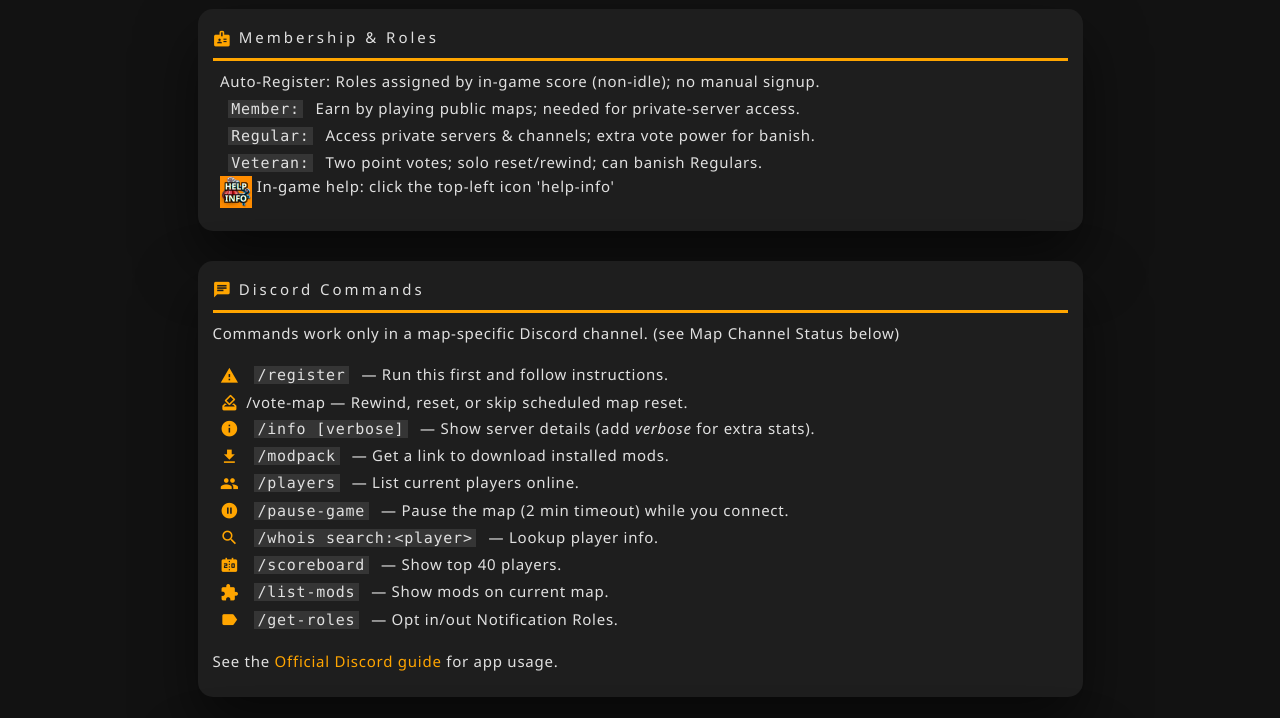
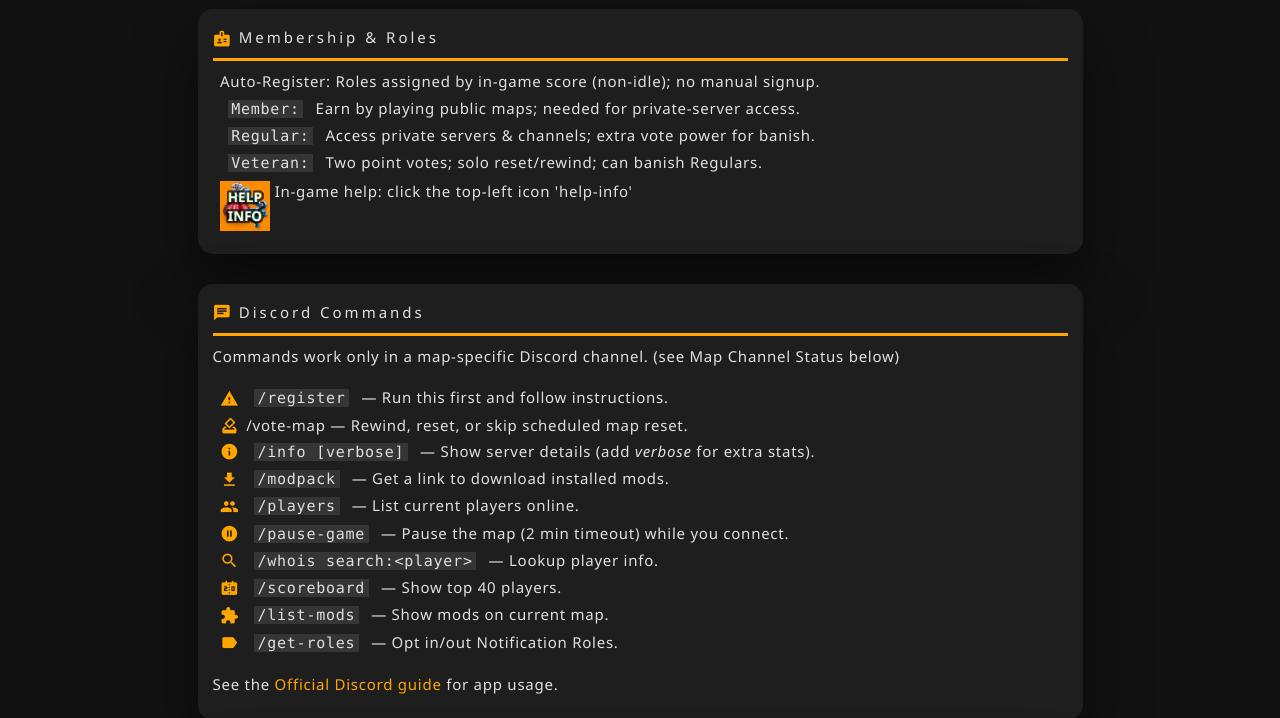
Before and after one commit to M45-Science/m45sci.xyz, a plain HTML site: page help-info.html in a window 1280 px wide. Shown: the part 82-800 px from the top of the page. Drawn offline with Linux system fonts and the light colour scheme.

Commit message:
auto adjust images

```diff
--- a/help-info.html
+++ b/help-info.html
@@ -203,7 +203,7 @@
 
 <body>
   <header>
-    <img src="https://m45sci.xyz/m45-2024b-128.png" alt="M45 Science Logo">
+    <img src="https://m45sci.xyz/m45-2024b-128.png" height="50rem" alt="M45 Science Logo">
     <h1>Help & Info</h1>
     <nav>
       <a href="/"><span class="material-icons">home</span>Home</a>
@@ -223,8 +223,8 @@
         <li><code>Veteran:</code> Two point votes; solo reset/rewind; can banish Regulars.</li>
         <li></li>
         <li></li>
-        <p style="line-height:1;">
-          <img src="img/m45-64.png" width="32px" height="32px" alt="help-info" style="display:inline-block; vertical-align:text-top;">
+        <p style="line-height:2rem;">
+          <img src="img/m45-64.png" width="50rem" height="50rem" alt="help-info" style="display:inline-block; vertical-align:text-top;">
           In-game help: click the top-left icon 'help-info'
         </p>
       </ul>
```
